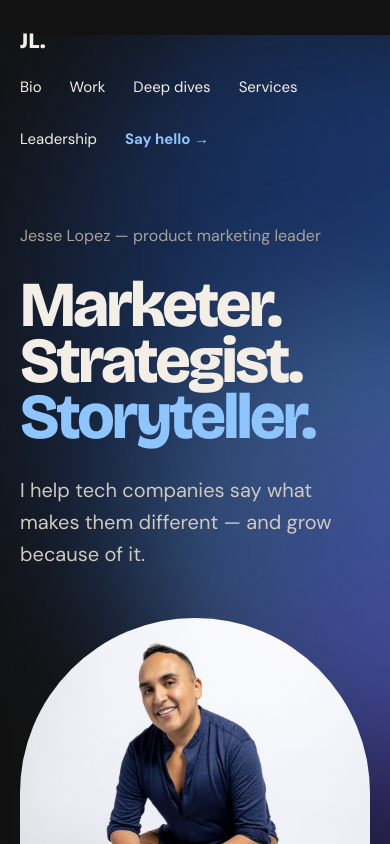
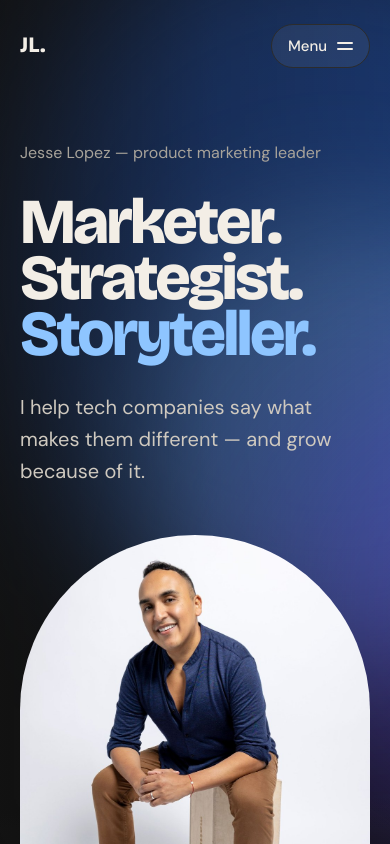
Before and after one commit to jessealopez-code/jesse-portfolio, a Next.js app: page / in a window 390 px wide. Shown: the top 844 px of the page. Built offline with nearby package versions, Linux system fonts and the light colour scheme.

Commit message:
Phones: single-row header with full-screen Menu
Co-Authored-By: Claude Opus 5.5 <noreply@anthropic.com>
Claude-Session: https://claude.ai/code/session_011YheDD1g5hQofZm5yey9fQ

```diff
--- /dev/null
+++ b/app/components/MobileMenu.tsx
@@ -0,0 +1,73 @@
+"use client";
+
+import { useEffect, useState } from "react";
+
+type Item = { href: string; label: string; accent?: boolean };
+
+/**
+ * Phones only: a "Menu" button that opens a full-screen menu with large links.
+ * Desktop keeps the normal row of links (this button is hidden there by CSS).
+ */
+export default function MobileMenu({ items }: { items: Item[] }) {
+  const [open, setOpen] = useState(false);
+
+  useEffect(() => {
+    if (!open) return;
+    const prev = document.body.style.overflow;
+    document.body.style.overflow = "hidden";
+    const onKey = (e: KeyboardEvent) => e.key === "Escape" && setOpen(false);
+    window.addEventListener("keydown", onKey);
+    return () => {
+      document.body.style.overflow = prev;
+      window.removeEventListener("keydown", onKey);
+    };
+  }, [open]);
+
+  return (
+    <>
+      <button
+        type="button"
+        className="menu-btn"
+        aria-expanded={open}
+        aria-controls="mobile-menu"
+        onClick={() => setOpen(true)}
+      >
+        Menu
+        <span className="menu-btn-lines" aria-hidden="true">
+          <span />
+          <span />
+        </span>
+      </button>
+      <div
+        id="mobile-menu"
+        className={`mmenu${open ? " is-open" : ""}`}
+        role="dialog"
+        aria-modal="true"
+        aria-label="Site menu"
+        hidden={!open}
+      >
+        <div className="mmenu-top">
+          <a href="#top" className="nav-logo" onClick={() => setOpen(false)}>
+            JL.
+          </a>
+          <button type="button" className="menu-btn" onClick={() => setOpen(false)}>
+            Close <span aria-hidden="true">✕</span>
+          </button>
+        </div>
+        <nav className="mmenu-links" aria-label="Main">
+          {items.map((it, i) => (
+            <a
+              key={it.href}
+              href={it.href}
+              className={it.accent ? "accent" : undefined}
+              style={{ animationDelay: `${0.05 + i * 0.05}s` }}
+              onClick={() => setOpen(false)}
+            >
+              {it.label}
+            </a>
+          ))}
+        </nav>
+      </div>
+    </>
+  );
+}
--- a/app/globals.css
+++ b/app/globals.css
@@ -2136,3 +2136,88 @@ html.motion .chip-art.is-in .chip-card:nth-of-type(5) { animation-delay: 1.7s; }
   color: var(--text);
   letter-spacing: -0.01em;
 }
+
+/* ── Phone menu ─────────────────────────────────────── */
+.menu-btn,
+.mmenu {
+  display: none;
+}
+@media (max-width: 767px) {
+  .nav {
+    flex-wrap: nowrap;
+  }
+  .nav-links {
+    display: none;
+  }
+  .menu-btn {
+    display: inline-flex;
+    align-items: center;
+    gap: 10px;
+    font: inherit;
+    font-size: 15px;
+    font-weight: 500;
+    color: var(--text);
+    background: rgba(255, 255, 255, 0.06);
+    border: 1px solid var(--line);
+    border-radius: 999px;
+    padding: 9px 16px;
+    cursor: pointer;
+  }
+  .menu-btn-lines {
+    display: inline-flex;
+    flex-direction: column;
+    gap: 4px;
+  }
+  .menu-btn-lines span {
+    display: block;
+    width: 16px;
+    height: 2px;
+    border-radius: 2px;
+    background: currentColor;
+  }
+  .mmenu.is-open {
+    display: flex;
+    flex-direction: column;
+    position: fixed;
+    inset: 0;
+    z-index: 100;
+    padding: 24px 20px 40px;
+    background:
+      radial-gradient(120% 70% at 85% 0%, rgba(37, 99, 217, 0.35), transparent 60%),
+      radial-gradient(90% 60% at 0% 100%, rgba(91, 63, 217, 0.25), transparent 60%),
+      var(--bg);
+    overflow-y: auto;
+  }
+  .mmenu-top {
+    display: flex;
+    justify-content: space-between;
+    align-items: center;
+  }
+  .mmenu-links {
+    display: flex;
+    flex-direction: column;
+    gap: 6px;
+    margin-top: auto;
+    margin-bottom: auto;
+    padding: 40px 0;
+  }
+  .mmenu-links a {
+    font-family: var(--display);
+    font-weight: 800;
+    font-size: 44px;
+    line-height: 1.1;
+    letter-spacing: -0.03em;
+    text-decoration: none;
+    color: var(--text);
+    padding: 6px 0;
+  }
+  .mmenu-links a.accent {
+    color: var(--accent);
+    margin-top: 12px;
+  }
+}
+@media (max-width: 767px) and (prefers-reduced-motion: no-preference) {
+  .mmenu.is-open .mmenu-links a {
+    animation: rise-sm 0.45s cubic-bezier(0.2, 0.8, 0.2, 1) backwards;
+  }
+}
--- a/app/page.tsx
+++ b/app/page.tsx
@@ -20,6 +20,7 @@ import ChipArt from "./components/ChipArt";
 import ScreenCarousel from "./components/ScreenCarousel";
 import DeepNav from "./components/DeepNav";
 import TypeTitle from "./components/TypeTitle";
+import MobileMenu from "./components/MobileMenu";
 
 const pad = (n: number) => String(n).padStart(2, "0");
 
@@ -55,6 +56,16 @@ export default function Home() {
             Say hello →
           </a>
         </nav>
+        <MobileMenu
+          items={[
+            { href: "#about", label: "Bio" },
+            { href: "#work", label: "Work" },
+            { href: "#deep", label: "Deep dives" },
+            { href: "#services", label: "Services" },
+            { href: "#words", label: "Leadership" },
+            { href: "#contact", label: "Say hello →", accent: true },
+          ]}
+        />
       </header>
 
       <main id="main">
```
